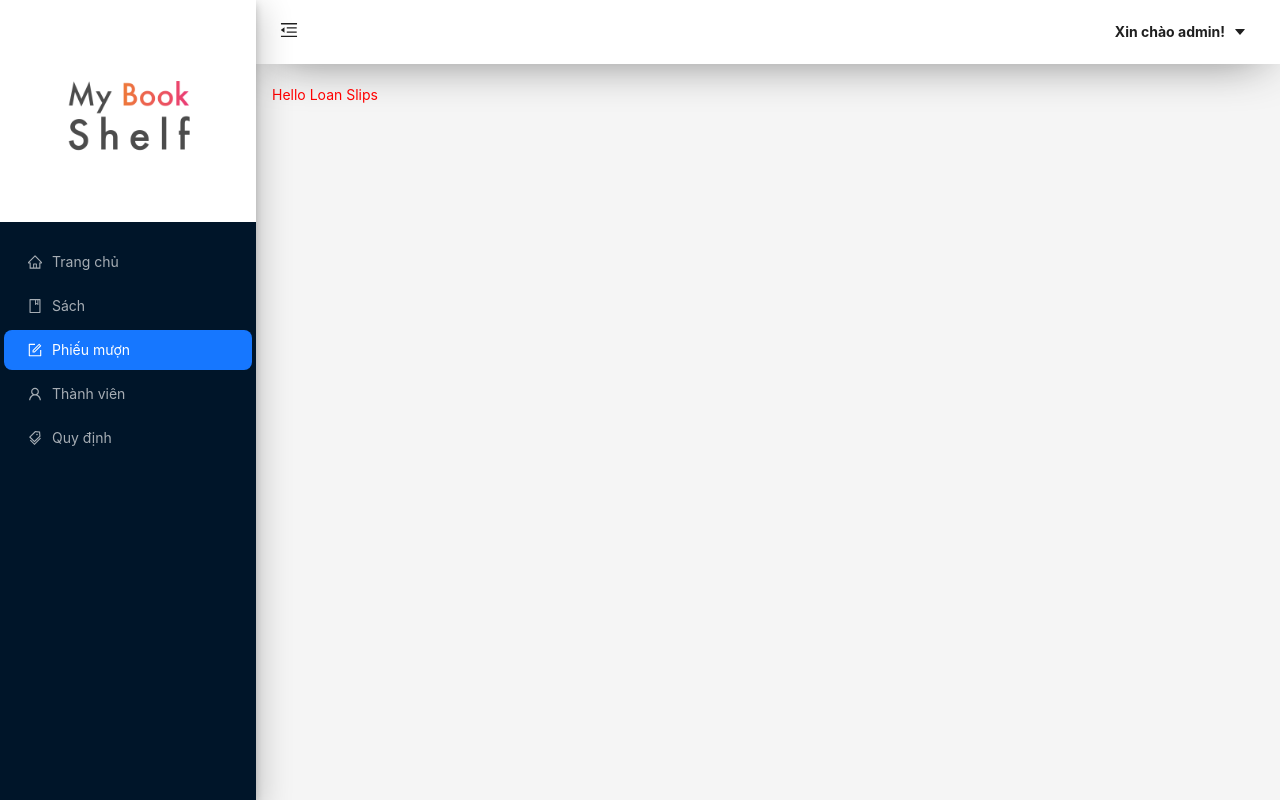
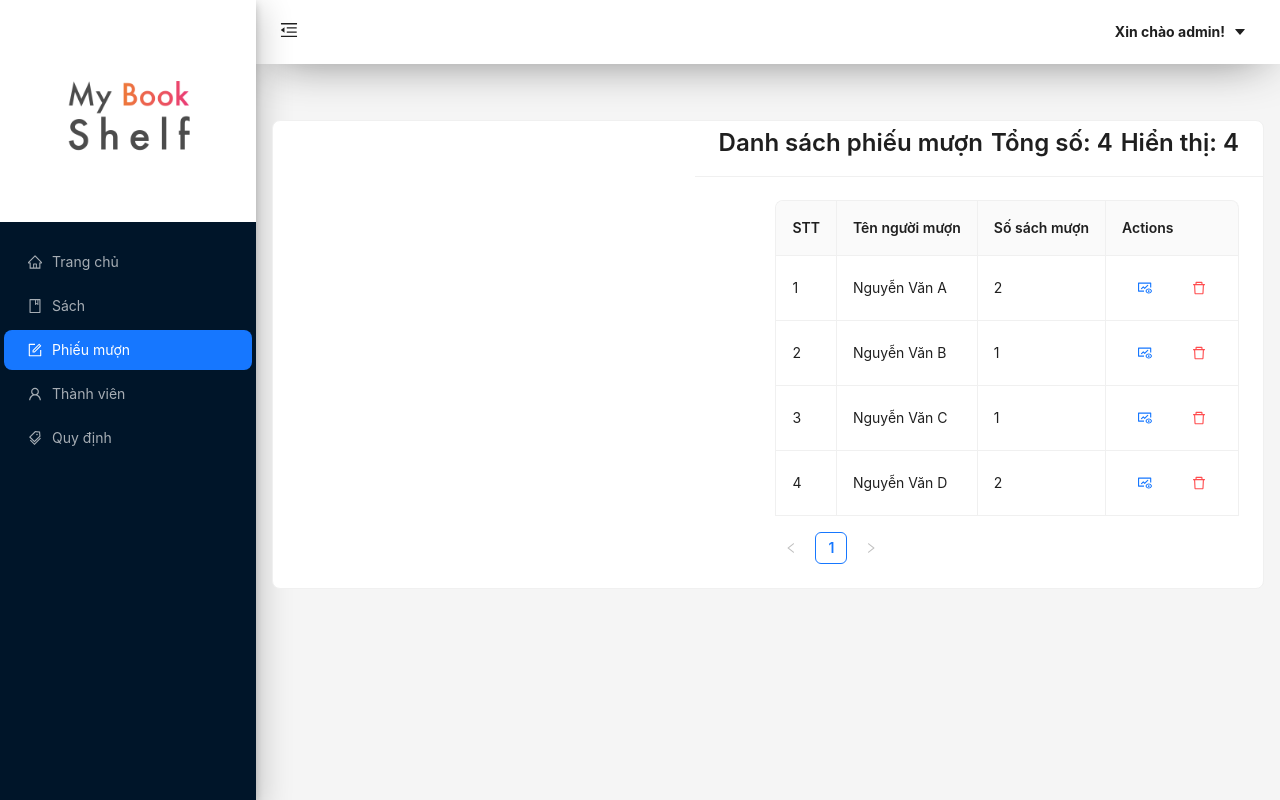
Before and after one commit to canhhuy116/Library_Management, a React (Vite) app in the folder web/: page /loanslips in a window 1280 px wide. Built offline with nearby package versions, Linux system fonts and the light colour scheme.

Commit message:
loan slips page

```diff
--- /dev/null
+++ b/web/src/assets/scss/pages/loanSlips.scss
@@ -0,0 +1,11 @@
+.loanSlips {
+  width: 100%;
+  text-align: center;
+  margin-top: 2rem;
+  justify-items: flex-end;
+
+  .loanSlips__title {
+    display: flex;
+    justify-content: space-around;
+  }
+}
--- a/web/src/pages/Books/index.tsx
+++ b/web/src/pages/Books/index.tsx
@@ -6,7 +6,7 @@ import dayjs from 'dayjs';
 
 const { Search } = Input;
 
-interface IBook {
+export interface IBook {
   id: number;
   name: string;
   category: string;
--- a/web/src/pages/LoanSlips/index.tsx
+++ b/web/src/pages/LoanSlips/index.tsx
@@ -1,8 +1,251 @@
+import { DeleteOutlined, FundViewOutlined } from '@ant-design/icons';
+import { Card, Space, Typography, Button, Modal, Table, Pagination, Popconfirm } from 'antd';
+import { useState } from 'react';
+import dayjs from 'dayjs';
+import { IBook } from '../Books';
+import '@/assets/scss/pages/loanSlips.scss';
+
+interface ILoanSlips {
+  id: number;
+  borrower: string;
+  borrowerId: number;
+  books: IBook[];
+  borrowDate: dayjs.Dayjs;
+}
+
+const loanSlipsDataInit: ILoanSlips[] = [
+  {
+    id: 1,
+    borrower: 'Nguyễn Văn A',
+    borrowerId: 1,
+    books: [
+      {
+        id: 1,
+        name: 'Sách 1',
+        category: 'Thể loại 1',
+        author: 'Tác giả 1',
+        status: true,
+        publicCationYear: 2021,
+        publisher: 'Nhà xuất bản 1',
+        importDate: dayjs('2021-08-01'),
+      },
+      {
+        id: 2,
+        name: 'Sách 2',
+        category: 'Thể loại 2',
+        author: 'Tác giả 2',
+        status: false,
+        publicCationYear: 2021,
+        publisher: 'Nhà xuất bản 2',
+        importDate: dayjs('2021-08-01'),
+      },
+    ],
+    borrowDate: dayjs('2021-08-01'),
+  },
+  {
+    id: 2,
+    borrower: 'Nguyễn Văn B',
+    borrowerId: 2,
+    books: [
+      {
+        id: 1,
+        name: 'Sách 1',
+        category: 'Thể loại 1',
+        author: 'Tác giả 1',
+        status: true,
+        publicCationYear: 2021,
+        publisher: 'Nhà xuất bản 1',
+        importDate: dayjs('2021-08-01'),
+      },
+    ],
+    borrowDate: dayjs('2021-08-01'),
+  },
+  {
+    id: 3,
+    borrower: 'Nguyễn Văn C',
+    borrowerId: 3,
+    books: [
+      {
+        id: 2,
+        name: 'Sách 2',
+        category: 'Thể loại 2',
+        author: 'Tác giả 2',
+        status: false,
+        publicCationYear: 2021,
+        publisher: 'Nhà xuất bản 2',
+        importDate: dayjs('2021-08-01'),
+      },
+    ],
+    borrowDate: dayjs('2021-08-01'),
+  },
+  {
+    id: 4,
+    borrower: 'Nguyễn Văn D',
+    borrowerId: 4,
+    books: [
+      {
+        id: 5,
+        name: 'Sách 5',
+        category: 'Thể loại 1',
+        author: 'Tác giả 3',
+        status: false,
+        publicCationYear: 2021,
+        publisher: 'Nhà xuất bản 5',
+        importDate: dayjs('2021-09-01'),
+      },
+      {
+        id: 6,
+        name: 'Sách 6',
+        category: 'Thể loại 4',
+        author: 'Tác giả 1',
+        status: false,
+        publicCationYear: 2021,
+        publisher: 'Nhà xuất bản 6',
+        importDate: dayjs('2021-09-01'),
+      },
+    ],
+    borrowDate: dayjs('2021-08-01'),
+  },
+];
+
 const LoanSlips = () => {
+  const [loanSlipsData, setLoanSlipsData] = useState<ILoanSlips[]>(loanSlipsDataInit); // booksDataInit is defined below
+  const [currentPage, setCurrentPage] = useState(1);
+  const [isModalVisible, setIsModalVisible] = useState(false);
+  const [selectedLoanSlips, setSelectedLoanSlips] = useState<ILoanSlips | null>(null);
+
+  const columns = [
+    {
+      title: 'STT',
+      dataIndex: 'id',
+      key: 'id',
+    },
+    {
+      title: 'Tên người mượn',
+      dataIndex: 'borrower',
+      key: 'borrower',
+    },
+    {
+      title: 'Số sách mượn',
+      dataIndex: 'books',
+      key: 'books',
+      render: (books: IBook[]) => books.length,
+    },
+    {
+      title: 'Actions',
+      dataIndex: 'id',
+      key: 'actions',
+      render: (id: number) => {
+        const record = loanSlipsData.find(loanSlip => loanSlip.id === id);
+        return record ? (
+          <Space size="small">
+            <Button type="link" onClick={() => viewLoanSlipDetail(record)}>
+              <FundViewOutlined />
+            </Button>
+            <Popconfirm
+              title="Are you sure to delete this book?"
+              onConfirm={() => handleDelete(id)}
+              okText="Yes"
+              cancelText="No"
+            >
+              <Button type="link" danger>
+                <DeleteOutlined />
+              </Button>
+            </Popconfirm>
+          </Space>
+        ) : null;
+      },
+    },
+  ];
+
+  const viewLoanSlipDetail = (loanSlip: ILoanSlips) => {
+    setSelectedLoanSlips(loanSlip);
+    setIsModalVisible(true);
+  };
+
+  const handleDelete = (id: number) => {
+    const newLoanSlipsData = loanSlipsData.filter(loanSlip => loanSlip.id !== id);
+    setLoanSlipsData(newLoanSlipsData);
+  };
+
+  const handleCancel = () => {
+    setIsModalVisible(false);
+  };
+
+  // Configure pagination
+  const pageSize = 5;
+  const totalBooks = loanSlipsData.length;
+
+  const handlePageChange = (page: number) => {
+    setCurrentPage(page);
+  };
+
+  // Calculate the start and end index for the current page
+  const startIndex = (currentPage - 1) * pageSize;
+  const endIndex = startIndex + pageSize;
+
+  // Slice the data source to display only the books for the current page
+  const currentPageData = loanSlipsData.slice(startIndex, endIndex);
+
   return (
-    <>
-      <h2 className="test">Hello Loan Slips</h2>
-    </>
+    <Card
+      className="loanSlips"
+      title={
+        <Space className="loanSlips__title">
+          <Typography.Title level={3}>Danh sách phiếu mượn</Typography.Title>
+          <Typography.Title level={3}>Tổng số: {totalBooks}</Typography.Title>
+          <Typography.Title level={3}>Hiển thị: {currentPageData.length}</Typography.Title>
+        </Space>
+      }
+    >
+      <Modal open={isModalVisible} onCancel={handleCancel} onOk={handleCancel}>
+        <Typography.Title level={2}>Phiếu mượn sách</Typography.Title>
+        <Typography.Title level={3}>Tên đọc giả: {selectedLoanSlips?.borrower}</Typography.Title>
+        <Typography.Title level={3}>Ngày mượn: {selectedLoanSlips?.borrowDate.format('DD/MM/YYYY')}</Typography.Title>
+        <Table
+          dataSource={selectedLoanSlips?.books}
+          columns={[
+            {
+              title: 'STT',
+              dataIndex: 'id',
+              key: 'id',
+            },
+            {
+              title: 'Tên sách',
+              dataIndex: 'name',
+              key: 'name',
+            },
+            {
+              title: 'Thể loại',
+              dataIndex: 'category',
+              key: 'category',
+            },
+            {
+              title: 'Tác giả',
+              dataIndex: 'author',
+              key: 'author',
+            },
+          ]}
+          bordered={true}
+          pagination={false}
+          rowKey={record => record.id}
+        />
+      </Modal>
+      <Table
+        dataSource={currentPageData}
+        columns={columns}
+        bordered={true}
+        pagination={false}
+        rowKey={record => record.id}
+      />
+      <Pagination
+        current={currentPage}
+        pageSize={pageSize}
+        total={loanSlipsData.length}
+        onChange={handlePageChange}
+        style={{ marginTop: 16, textAlign: 'right' }}
+      />
+    </Card>
   );
 };
 
```
